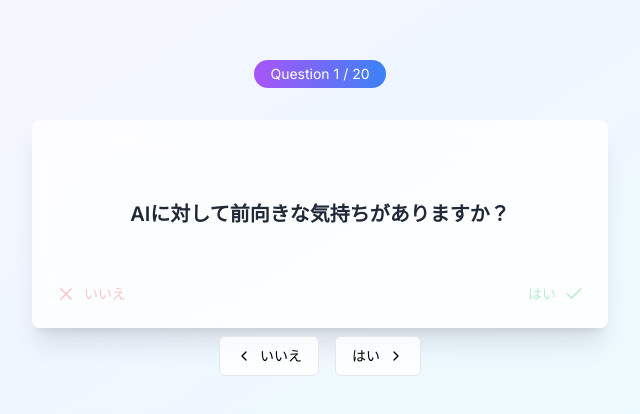
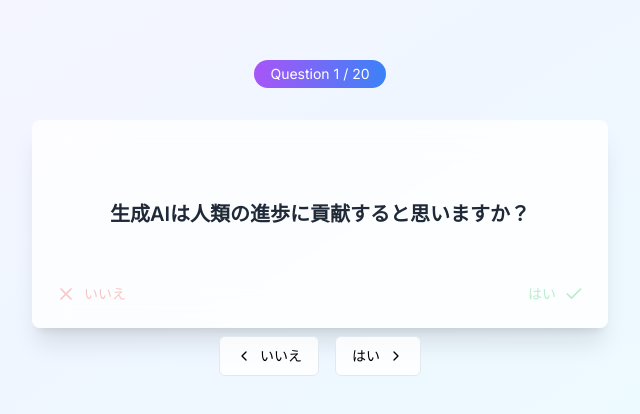
Before and after one commit to Taishi-Y/ai-persona-quiz, a Next.js app: page / in a window 1280 px wide. Shown: the part 206-620 px from the top of the page, without its empty margins (320-960 px from the left). Built offline with nearby package versions, Linux system fonts and the light colour scheme.

Commit message:
fix share button

```diff
--- a/src/app/components/quiz/AIPersonaQuiz.tsx
+++ b/src/app/components/quiz/AIPersonaQuiz.tsx
@@ -39,42 +39,42 @@ const getResultId = (resultType: string): string => {
 const categories = {
   attitude: {
     questions: [
-      "AIに対して前向きな気持ちがありますか？",
-      "AIの発展に不安を感じることがありますか？",
-      "AIの影響力は今後も拡大すると思いますか？",
-      "AI開発は慎重に進めるべきだと思いますか？"
+      "生成AIは人類の進歩に貢献すると思いますか？",
+      "生成AIの利用には規制が必要だと思いますか？", // 逆転項目
+      "生成AIの進歩のスピードは適切だと思いますか？",
+      "生成AIと人間は共存できると思いますか？"
     ]
   },
   experience: {
     questions: [
-      "AIツールを日常的に使用していますか？",
-      "AI関連の勉強会や講演に参加したことがありますか？",
-      "職場でAIツールの導入を提案したことがありますか？",
-      "AI関連の記事や書籍をよく読みますか？"
+      "過去1ヶ月以内に3回以上生成AIを使用しましたか？",
+      "生成AI関連のイベントやコミュニティに所属していますか？",
+      "職場や学校で生成AIを活用していますか？",
+      "ChatGPT以外の生成AIも使用していますか？"
     ]
   },
   technical: {
     questions: [
-      "プログラミングでAIを扱った経験がありますか？",
-      "機械学習の仕組みを理解していますか？",
-      "AIモデルの学習や調整をしたことがありますか？",
-      "AI開発環境を構築したことがありますか？"
+      "APIを使って生成AIを利用したことがありますか？",
+      "プロンプトエンジニアリングの知識がありますか？",
+      "生成AIモデルの仕組みを他人に説明できますか？",
+      "生成AIを使ったアプリやサービスを開発したことがありますか？"
     ]
   },
   creative: {
     questions: [
-      "AIを使って作品を作ったことがありますか？",
-      "AIと人間の共創について考えることがありますか？",
-      "AIを使った新しい表現方法を探っていますか？",
-      "AIで制作した作品を公開したことがありますか？"
+      "生成AIを使って収益化できる作品を作ったことがありますか？",
+      "生成AIと協働して作品制作のワークフローを確立していますか？",
+      "生成AIを使った独自の表現技法を確立していますか？",
+      "生成AIを使った作品を継続的に発表していますか？"
     ]
   },
   business: {
     questions: [
-      "AI関連のビジネスプランがありますか？",
-      "AI導入による収益化を検討していますか？",
-      "AI関連の投資や市場分析をしていますか？",
-      "AIを使った副業を考えていますか？"
+      "生成AI関連の具体的な収益計画がありますか？",
+      "生成AIを活用した事業を立ち上げていますか？",
+      "生成AI関連の市場調査や競合分析をしていますか？",
+      "生成AIを使った製品やサービスに投資していますか？"
     ]
   }
 };
@@ -105,8 +105,8 @@ const calculatePersona = (scores: Record<string, number>): QuizResult => {
   // 否定的な態度スコアを計算 (attitudeScoreの逆数)
   const negativeAttitude = 1 - attitudeScore;
 
-  // 各ペルソナの判定条件
-  if (techScore > 0.9 && expScore > 0.8) {
+  // 各ペルソナの判定条件を厳格化
+  if (techScore > 0.95 && expScore > 0.9 && businessScore > 0.8) {
     return {
       type: "生成AI開発してる人",
       percentage: "0.1%",
@@ -115,7 +115,7 @@ const calculatePersona = (scores: Record<string, number>): QuizResult => {
     };
   }
 
-  if (techScore > 0.8 && businessScore > 0.8) {
+  if (techScore > 0.85 && businessScore > 0.85 && expScore > 0.8) {
     return {
       type: "生成AIファーストのプロダクト開発してる人",
       percentage: "0.5%",
@@ -124,7 +124,7 @@ const calculatePersona = (scores: Record<string, number>): QuizResult => {
     };
   }
 
-  if (expScore > 0.8 && attitudeScore > 0.8) {
+  if (expScore > 0.9 && attitudeScore > 0.85 && techScore > 0.6) {
     return {
       type: "生成AI教育者",
       percentage: "0.5%",
@@ -133,7 +133,7 @@ const calculatePersona = (scores: Record<string, number>): QuizResult => {
     };
   }
 
-  if (businessScore > 0.9 && expScore > 0.7) {
+  if (businessScore > 0.9 && expScore > 0.8 && attitudeScore > 0.7) {
     return {
       type: "生成AI投資家/アナリスト",
       percentage: "0.3%",
@@ -142,7 +142,7 @@ const calculatePersona = (scores: Record<string, number>): QuizResult => {
     };
   }
 
-  if (expScore > 0.8 && attitudeScore > 0.7) {
+  if (expScore > 0.85 && attitudeScore > 0.8 && techScore > 0.6) {
     return {
       type: "生成AI倫理/ガバナンス専門家",
       percentage: "0.2%",
@@ -151,7 +151,7 @@ const calculatePersona = (scores: Record<string, number>): QuizResult => {
     };
   }
 
-  if (expScore > 0.8 && businessScore > 0.6) {
+  if (expScore > 0.85 && businessScore > 0.7 && attitudeScore > 0.8) {
     return {
       type: "生成AIコミュニティオーガナイザー",
       percentage: "0.4%",
@@ -160,7 +160,7 @@ const calculatePersona = (scores: Record<string, number>): QuizResult => {
     };
   }
 
-  if (creativeScore > 0.8 && expScore > 0.7) {
+  if (creativeScore > 0.9 && expScore > 0.8 && attitudeScore > 0.7) {
     return {
       type: "生成AI活用アーティスト",
       percentage: "1%",
@@ -169,7 +169,7 @@ const calculatePersona = (scores: Record<string, number>): QuizResult => {
     };
   }
 
-  if (techScore > 0.7 && businessScore > 0.7) {
+  if (techScore > 0.8 && businessScore > 0.8 && expScore > 0.7) {
     return {
       type: "生成AIを既存プロダクトに組み込んでる人",
       percentage: "1%",
@@ -178,7 +178,8 @@ const calculatePersona = (scores: Record<string, number>): QuizResult => {
     };
   }
 
-  if (creativeScore > 0.7 && businessScore > 0.6) {
+  // 以下、他の条件は少し緩和して残りの割合を適切に分散
+  if (creativeScore > 0.8 && businessScore > 0.7 && expScore > 0.6) {
     return {
       type: "生成AIコンテンツクリエイター",
       percentage: "2%",
```
